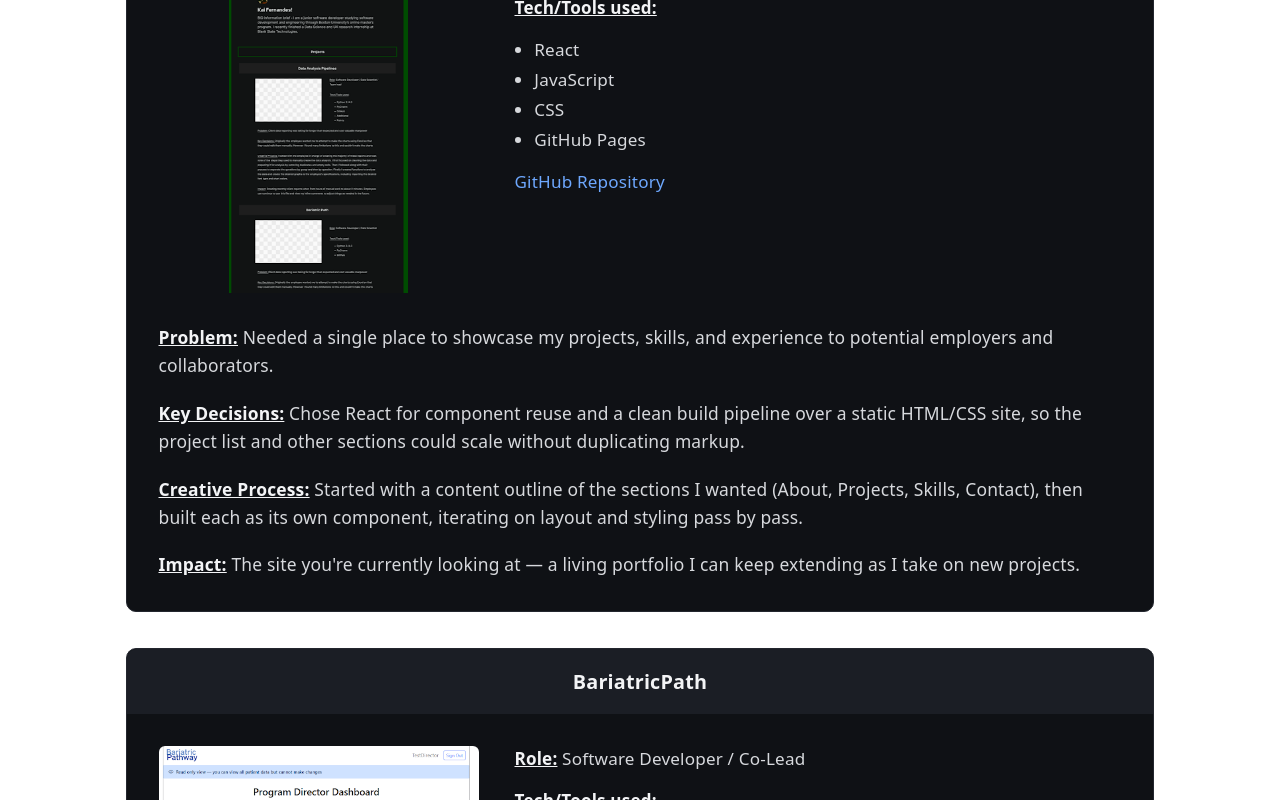
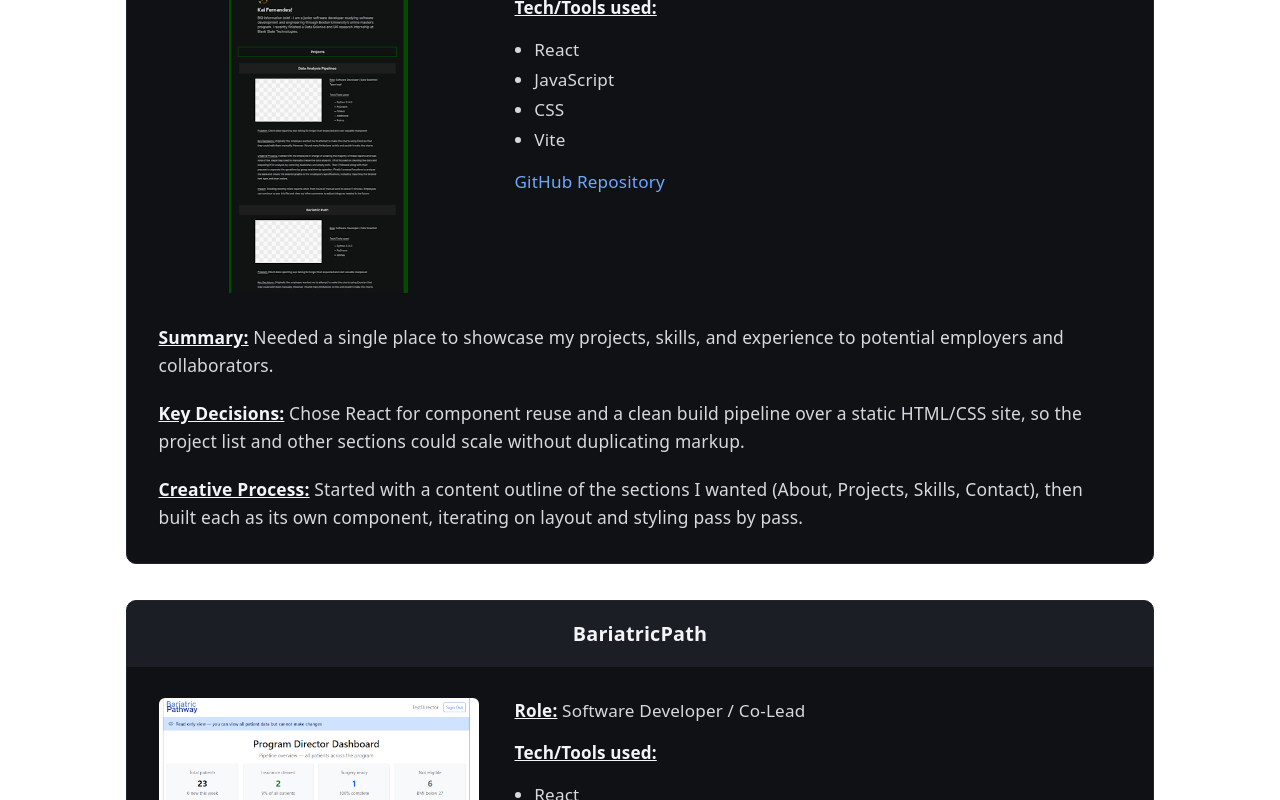
Before and after one commit to kasch890/my-portfolio, a React (Vite) app: page / in a window 1280 px wide. Shown: the part 1000-1800 px from the top of the page. Built offline with nearby package versions, Linux system fonts and the light colour scheme.

Commit message:
Made some of the project attributes optional so each project card can be slightly different depending on the desired information

```diff
--- a/src/components/ProjectCard.jsx
+++ b/src/components/ProjectCard.jsx
@@ -6,11 +6,13 @@ function ProjectCard({ project }) {
     caption,
     role,
     tools,
-    problem,
+    summary,
     keyDecisions,
     creativeProcess,
     impact,
   } = project;
+
+  const hasDetails = summary || keyDecisions || creativeProcess || impact;
 
   return (
     <article className="project-card">
@@ -20,8 +22,8 @@ function ProjectCard({ project }) {
 
       <div className="project-card__body">
         <div className="project-card__top">
+          {image && (
             <div className="project-card__image">
-            {image ? (
               <figure className="project-card__figure">
                 <img src={image} alt={`${title} screenshot`} />
                 {caption && (
@@ -30,10 +32,8 @@ function ProjectCard({ project }) {
                   </figcaption>
                 )}
               </figure>
-            ) : (
-              <div className="project-card__image-placeholder" aria-hidden="true" />
+            </div>
           )}
-          </div>
 
           <div className="project-card__meta">
             <p>
@@ -57,20 +57,32 @@ function ProjectCard({ project }) {
           </div>
         </div>
 
+        {hasDetails && (
           <div className="project-card__details">
+            {summary && (
               <p>
-            <span className="project-card__label">Problem:</span> {problem}
+                <span className="project-card__label">Summary:</span> {summary}
               </p>
+            )}
+            {keyDecisions && (
               <p>
-            <span className="project-card__label">Key Decisions:</span> {keyDecisions}
+                <span className="project-card__label">Key Decisions:</span>{" "}
+                {keyDecisions}
               </p>
+            )}
+            {creativeProcess && (
               <p>
-            <span className="project-card__label">Creative Process:</span> {creativeProcess}
+                <span className="project-card__label">Creative Process:</span>{" "}
+                {creativeProcess}
               </p>
+            )}
+            {impact && (
               <p>
                 <span className="project-card__label">Impact:</span> {impact}
               </p>
+            )}
           </div>
+        )}
       </div>
     </article>
   );
--- a/src/components/ProjectsSection.jsx
+++ b/src/components/ProjectsSection.jsx
@@ -11,15 +11,13 @@ const projectsData = [
     repoUrl: "https://github.com/kasch890/my-portfolio",
     image: PortfolioFigma,
     role: "Software Developer",
-    tools: ["React", "JavaScript", "CSS", "GitHub Pages"],
-    problem:
+    tools: ["React", "JavaScript", "CSS", "Vite"],
+    summary:
       "Needed a single place to showcase my projects, skills, and experience to potential employers and collaborators.",
     keyDecisions:
       "Chose React for component reuse and a clean build pipeline over a static HTML/CSS site, so the project list and other sections could scale without duplicating markup.",
     creativeProcess:
       "Started with a content outline of the sections I wanted (About, Projects, Skills, Contact), then built each as its own component, iterating on layout and styling pass by pass.",
-    impact:
-      "The site you're currently looking at — a living portfolio I can keep extending as I take on new projects.",
   },
   {
     title: "BariatricPath",
@@ -28,7 +26,7 @@ const projectsData = [
     image: BariPath,
     role: "Software Developer / Co-Lead",
     tools: ["React", "Vitest", "Docker", "GitHub Actions", "DigitalOcean"],
-    problem:
+    summary:
       "Patients preparing for or recovering from bariatric surgery lacked a single tool for educational resources, progress tracking, and personalized recommendations.",
     keyDecisions:
       "Took on a co-lead/configuration role covering infrastructure smoke testing and CI/CD, while also building out the Director Dashboard feature end to end.",
@@ -44,7 +42,7 @@ const projectsData = [
     caption: "Example output for the the survey data analysis pipeline.",
     role: "Software Developer / Data Scientist",
     tools: ["Python", "Pandas", "NumPy", "PyCharm"],
-    problem:
+    summary:
       "Client data reporting was taking far longer than expected and cost valuable manpower — each report took hours of manual work.",
     keyDecisions:
       "Originally the employee wanted me to build the charts in Excel so they could edit them manually. I found too many limitations there and couldn't produce the desired charts that way.",
```
Lines whose indentation alone changed are shown as unchanged.
